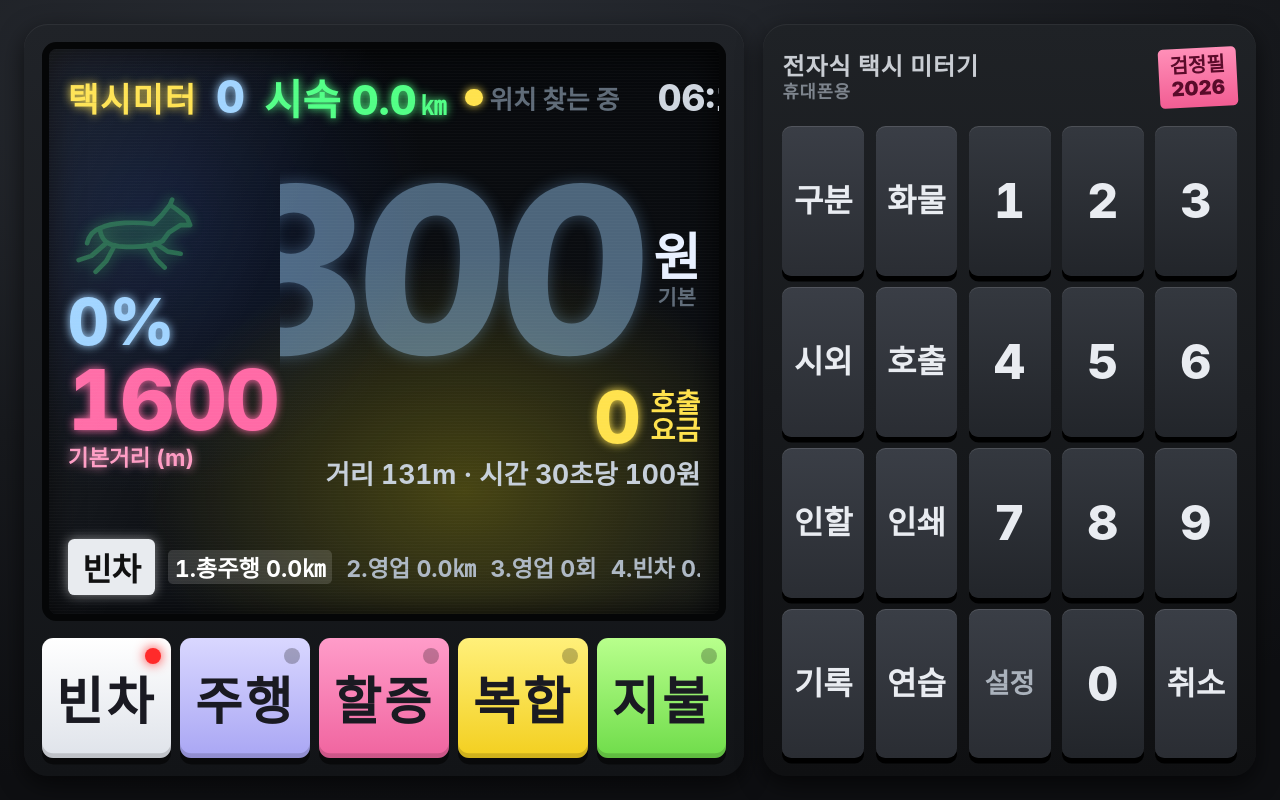
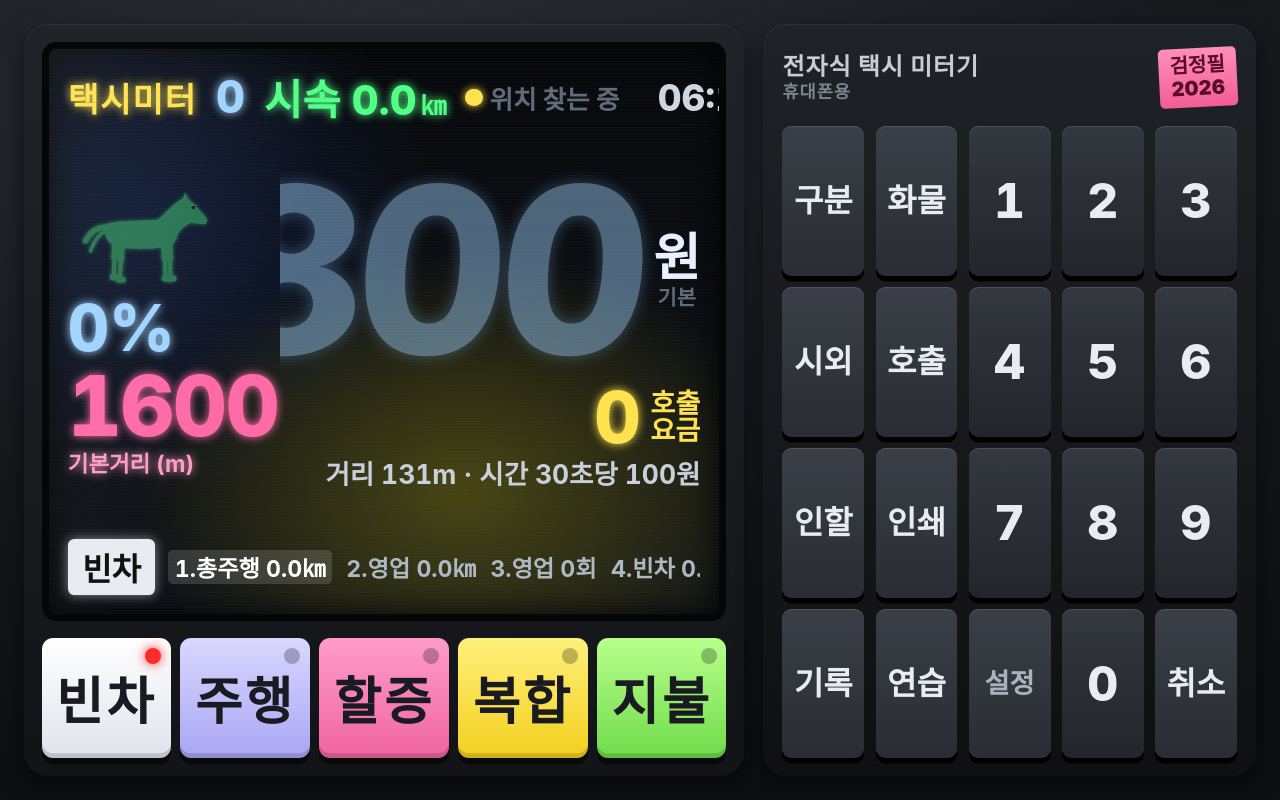
Before and after one commit to lkj56497/taxi, a plain HTML site: page index.html in a window 1280 px wide. Drawn offline with Linux system fonts and the light colour scheme.

Commit message:
안드로이드 설치 파일 갱신 (2)

```diff
--- a/index.html
+++ b/index.html
@@ -53,11 +53,8 @@ button{font:inherit;color:inherit;border:0;background:none;cursor:pointer;touch-
 .gps.wait i{background:var(--lcd-yellow);color:var(--lcd-yellow)}
 .clock{color:#cfd6df;font-size:calc(var(--u)*4.6);font-variant-numeric:tabular-nums}
 .side{display:flex;flex-direction:column;justify-content:center;gap:calc(var(--u)*.6);min-width:0}
-.horse{width:calc(var(--u)*17);height:calc(var(--u)*11);color:var(--lcd-green);filter:drop-shadow(0 0 calc(var(--u)*.8) currentColor);opacity:.35}
+.horse{width:calc(var(--u)*20);height:calc(var(--u)*12.5);opacity:.4;transition:opacity .3s}
 .horse.on{opacity:1}
-.horse .f2{display:none}
-.horse.run .f1{animation:fa .5s steps(1) infinite}.horse.run .f2{display:inline;animation:fb .5s steps(1) infinite}
-@keyframes fa{0%{opacity:1}50%{opacity:0}}@keyframes fb{0%{opacity:0}50%{opacity:1}}
 .rate{color:var(--lcd-blue);font-size:calc(var(--u)*8);font-weight:800;line-height:1;font-variant-numeric:tabular-nums}
 .remain{color:var(--lcd-pink);font-size:calc(var(--u)*10.5);font-weight:800;line-height:1;font-variant-numeric:tabular-nums;letter-spacing:-.02em}
 .remain small{display:block;font-size:calc(var(--u)*2.8);color:#ff9cc4;letter-spacing:0;margin-top:calc(var(--u)*.6);font-weight:700}
@@ -185,12 +182,7 @@ table.hist td.r,table.hist th.r{text-align:right}
           <span class="serial" id="serial"></span><span class="clock" id="clock">00:00</span>
         </div>
         <div class="side">
-          <svg class="horse" id="horse" viewBox="0 0 64 40" fill="none" stroke="currentColor" stroke-width="2.2" stroke-linecap="round" stroke-linejoin="round" aria-hidden="true">
-            <path d="M15 14C21 11 32 11 40 12L44 8 48 3 51 5 56 9 57.5 12.5 53 12.5 47.5 16 44.5 20C40 23 31 23 24 22.5 19 22 15.5 20 15 14Z" fill="currentColor" fill-opacity=".18"/>
-            <path d="M48 3l1-2.5M15 14c-3 1-5 3-6 7"/>
-            <g class="f1"><path d="M41 21l6 4 6 1M37.5 22l4 6.5 4 4M18 21l-7 6-6 2M22 22l-4 7.5-5 5"/></g>
-            <g class="f2"><path d="M41 21l-2 8 3 6M37.5 22l-3 7.5 1.5 6.5M18 21l4 8-2 7M22 22l4 7 2 6"/></g>
-          </svg>
+          <canvas class="horse" id="horse" aria-hidden="true"></canvas>
           <div class="rate glow" id="rate">0%</div>
           <div class="remain glow" id="remain">0<small id="remainLbl">다음 요금까지 (m)</small></div>
         </div>
@@ -410,18 +402,18 @@ function render(){
   const s=String(big);fare.textContent=s;fare.className="fare"+(S.mode==="vac"?" dim":"")+(s.length>=7?" len7":s.length===6?" len6":s.length===5?" len5":"");
   $("fareLbl").textContent=lbl;
   $("call").textContent=S.call;document.querySelector(".callRow").hidden=S.mode==="paid";$("chips").hidden=S.mode==="paid";
-  const h=$("horse");h.classList.toggle("on",S.mode==="hire");h.classList.toggle("run",S.mode==="hire"&&v>=1);
+  $("horse").classList.toggle("on",S.mode==="hire");
   if(T&&S.mode!=="vac"){const rem=Math.max(0,Math.ceil(T.nextAt-T.cnt));$("remain").firstChild.nodeValue=rem;$("remainLbl").textContent=T.cnt<T.cfg.baseDist?"기본거리 남음 (m)":"다음 요금까지 (m)"}
   else{$("remain").firstChild.nodeValue=S.set.baseDist;$("remainLbl").textContent="기본거리 (m)"}
   let sub="";
-  if(S.mode==="paid")sub=`미터 ${won(tt.fare)}`+(tt.call?` + 호출 ${won(tt.call)}`:"")+(tt.extra?` + 추가 ${won(tt.extra)}`:"")+(tt.disc?` − 할인 ${won(tt.disc)}`:"")+(T?` · ${km(T.dist)} · ${dur(T.secs)}`:"");
-  else if(S.mode==="hire"&&T)sub=`${km(T.dist)} · ${dur(T.secs)}`+(tt.extra?` · 추가 ${won(tt.extra)}`:"")+(tt.disc?` · 할인 −${won(tt.disc)}`:"");
+  if(S.mode==="paid")sub=`미터 ${won(tt.fare)}`+(tt.call?` + 호출 ${won(tt.call)}`:"")+(tt.extra?` + 추가 ${won(tt.extra)}`:"")+(tt.disc?` − 인할 ${won(tt.disc)}`:"")+(T?` · ${km(T.dist)} · ${dur(T.secs)}`:"");
+  else if(S.mode==="hire"&&T)sub=`${km(T.dist)} · ${dur(T.secs)}`+(tt.extra?` · 추가 ${won(tt.extra)}`:"")+(tt.disc?` · 인할 −${won(tt.disc)}`:"");
   else sub=`거리 ${S.set.unitDist}m · 시간 ${S.set.unitSec}초당 ${unitAmt(S.set,r)}원`;
   $("sub").textContent=sub;
   let c="";
   if(S.night)c+=`<span class="chip n">심야 할증</span>`;
   if(S.out)c+=`<span class="chip o">시외 할증</span>`;
-  if(S.disc)c+=`<span class="chip d">할인 ${S.set.discRate}%</span>`;
+  if(S.disc)c+=`<span class="chip d">인할 ${S.set.discRate}%</span>`;
   if(S.extras.length)c+=`<span class="chip x">추가 ${S.extras.length}건</span>`;
   if(S.practice)c+=`<span class="chip p">연습</span>`;
   $("chips").innerHTML=c;
@@ -481,14 +473,14 @@ const ACT={
   cargo(){if(S.mode==="paid")return toast("주행으로 돌아가서 추가해 주세요");const n=input?+input:+S.set.cargoFee;if(!n)return toast("금액을 입력해 주세요");S.extras.push(n);input="";toast(`추가 요금 ${won(n)}`)},
   out(){S.out=!S.out;toast(S.out?`시외 할증 ${S.set.out}%`:"시외 할증 해제")},
   callk(){if(S.mode==="paid")return toast("주행으로 돌아가서 바꿔 주세요");if(input){S.call=+input;input=""}else S.call=S.call?0:+S.set.callFee;toast(S.call?`호출 요금 ${won(S.call)}`:"호출 요금 해제")},
-  disc(){if(S.mode==="paid")return toast("주행으로 돌아가서 바꿔 주세요");if(input){const n=Math.min(100,+input);S.set.discRate=n;S.disc=n>0;input=""}else S.disc=!S.disc;toast(S.disc?`할인 ${S.set.discRate}%`:"할인 해제")},
+  disc(){if(S.mode==="paid")return toast("주행으로 돌아가서 바꿔 주세요");if(input){const n=Math.min(100,+input);S.set.discRate=n;S.disc=n>0;input=""}else S.disc=!S.disc;toast(S.disc?`인할 ${S.set.discRate}%`:"인할 해제")},
   print(){const rec=S.mode==="paid"&&S.trip?S.hist.find(h=>h.id===S.trip.histId):S.mode==="hire"?null:S.hist[0];
     if(S.mode==="hire"){showReceipt(liveRec());return}if(!rec)return toast("출력할 영수증이 없어요");showReceipt(rec)},
   hist(){showHist()},
   prac(){S.practice=!S.practice;if(!S.practice){$("pSpd").value=0;curSpeed=0}lastFix=null;S.lastT=Date.now();toast(S.practice?"연습 주행: 막대로 속도를 정해요":"연습 주행 끝")},
   set(){showSet()},
   cancel(){if(input){input="";return}if(S.mode==="paid")return toast("주행으로 돌아가서 취소해 주세요");
-    if(S.extras.length){const n=S.extras.pop();toast(`추가 요금 ${won(n)} 취소`)}else if(S.call){S.call=0;toast("호출 요금 취소")}else if(S.disc){S.disc=false;toast("할인 취소")}else toast("취소할 것이 없어요")}
+    if(S.extras.length){const n=S.extras.pop();toast(`추가 요금 ${won(n)} 취소`)}else if(S.call){S.call=0;toast("호출 요금 취소")}else if(S.disc){S.disc=false;toast("인할 취소")}else toast("취소할 것이 없어요")}
 };
 function liveRec(){const T=S.trip,tt=totals();return{id:0,start:T.start,end:Date.now(),dist:T.dist,secs:T.secs,fare:tt.fare,call:tt.call,extra:tt.extra,extras:S.extras.slice(),disc:tt.disc,total:tt.total,rate:T.maxRate,pay:"",live:true}}
 
@@ -531,7 +523,7 @@ function showReceipt(r){
   const rows2=[["미터 요금",won(r.fare)]];
   if(r.call)rows2.push(["호출 요금",won(r.call)]);
   (r.extras||[]).forEach((x,i)=>rows2.push([`추가 요금 ${i+1}`,won(x)]));
-  if(r.disc)rows2.push(["할인","−"+won(r.disc)]);
+  if(r.disc)rows2.push(["인할","−"+won(r.disc)]);
   h+=rows.map(x=>ln(x[0],x[1])).join("")+`<hr>`+rows2.map(x=>ln(x[0],x[1])).join("")+`<hr>`+ln("합계",won(r.total),"tot");
   if(r.pay)h+=ln("결제",r.pay);
   h+=`<hr><div class="c">번호 ${esc(S.serial)} · 이용해 주셔서 감사합니다</div>`;
@@ -570,10 +562,10 @@ const FIELDS=[
   ["sec","할증"],
   ["c","nightAuto","심야 할증 시간에 자동으로 켜기"],["n","manualNight","할증 버튼 할증률 (시간 밖)","%"],
   ["night"],
-  ["n","out","시외 할증률","%"],["n","discRate","인할 버튼 할인율","%"],
+  ["n","out","시외 할증률","%"],["n","discRate","인할 비율","%"],
   ["sec","추가 요금"],
   ["n","callFee","호출 버튼 기본 금액","원"],["n","cargoFee","화물 버튼 기본 금액","원"],
-  ["help","숫자를 먼저 누르고 호출·화물·인할 버튼을 누르면 그 금액(할인은 %)으로 들어가요. 통행료도 숫자 입력 후 화물 버튼으로 더하면 돼요."],
+  ["help","숫자를 먼저 누르고 호출·화물·인할 버튼을 누르면 그 금액(인할은 %)으로 들어가요. 통행료도 숫자 입력 후 화물 버튼으로 더하면 돼요."],
   ["sec","영수증에 들어갈 정보"],
   ["t","shop","상호(회사 이름)"],["t","carNo","차량번호"],["t","bizNo","사업자번호"],["t","driver","운전자 이름"],["t","phone","연락처"],
   ["sec","소리"],
@@ -614,6 +606,57 @@ addEventListener("pagehide",()=>save(true));
 
 if(location.protocol.startsWith("http")&&"serviceWorker" in navigator)addEventListener("load",()=>navigator.serviceWorker.register("sw.js").catch(()=>{}));
 
+
+/* ───────── 달리는 말 (속도에 맞춰 걸음·빠르기 변화) ───────── */
+(function(){
+  const cv=$("horse"),g=cv.getContext("2d");let ph=0,last=performance.now(),amp=0,W=0,H=0;
+  const BODY=new Path2D("M16 13C22 11.5 31 12 36 11.5 39 9 42 5 46 3L46.8 .6 48.3 3.4C51 5.5 53.5 8.5 55.5 11 56 12.3 55.3 13.4 54 13.3 52 13.1 50.5 12.6 49 12.8 47 13.5 45.5 15 44 17 43.5 19 42.8 20.6 41.5 21.5 37 23.3 28 23.5 22 22.8 18.5 22.3 15.5 20.5 15 17.5 14.8 15.5 15.2 14 16 13Z");
+  const EAR=new Path2D("M45 4.2C45.5 6 47 6.5 47.6 5.6");
+  function size(){const r=cv.getBoundingClientRect(),d=devicePixelRatio||1;if(!r.width)return;W=r.width;H=r.height;cv.width=Math.round(W*d);cv.height=Math.round(H*d)}
+  addEventListener("resize",()=>setTimeout(size,250));
+  // 다리: 엉덩이/어깨 위치, 위상 차이(전력질주 순서), 앞다리 여부
+  const LEGS=[[19,19.5,0,0],[21.5,20.5,.1,0],[38.5,20,.5,1],[40.5,20,.6,1]];
+  function leg(x,y,p,front,a){
+    const s=Math.sin(p*2*Math.PI),c=Math.cos(p*2*Math.PI);
+    const t=((front?88:93)+(front?34:28)*a*s)*Math.PI/180;      // 윗다리 각도 (90 = 수직)
+    const bend=(front?1:-1)*Math.max(0,front?-c:c)*40*a;         // 앞무릎은 뒤로, 뒷다리 아랫마디는 앞으로 접힘
+    const kx=x+Math.cos(t)*7,ky=y+Math.sin(t)*7;
+    const t2=t+bend*Math.PI/180,hx=kx+Math.cos(t2)*7.5,hy=ky+Math.sin(t2)*7.5;
+    g.lineWidth=2.5;g.beginPath();g.moveTo(x,y-1);g.lineTo(kx,ky);g.stroke();
+    g.lineWidth=1.7;g.beginPath();g.moveTo(kx,ky);g.lineTo(hx,hy);g.stroke();
+    g.lineWidth=2.4;g.beginPath();g.moveTo(hx-.3,hy+.5);g.lineTo(hx+1.2,hy+.5);g.stroke();
+  }
+  function frame(now){
+    if(!W)size();
+    const dt=Math.min(.1,(now-last)/1000);last=now;
+    const hired=S.mode==="hire";
+    const v=hired?(S.practice?+$("pSpd").value:curSpeed):0;
+    // 속도 → 걸음 횟수(초당): 서 있으면 0, 걷기 1회 안팎, 빨라질수록 최대 4회
+    const hz=v<1?0:Math.min(4,.7+v/22);
+    const target=v<1?0:Math.min(1,.35+v/40);                 // 보폭: 천천히면 짧게, 빠르면 크게
+    amp+=(target-amp)*Math.min(1,dt*4);
+    ph=(ph+hz*dt)%1;
+    if(W){
+      const d=devicePixelRatio||1,sc=Math.min(W/64,H/40);
+      g.setTransform(d*sc,0,0,d*sc,d*(W-64*sc)/2,d*(H-40*sc)/2);
+      g.clearRect(-10,-10,90,60);
+      const col="#52ff86";g.strokeStyle=col;g.fillStyle="#52ff86";g.lineCap="round";g.lineJoin="round";
+      g.shadowColor=col;g.shadowBlur=4*d;
+      const bob=-Math.abs(Math.sin(ph*2*Math.PI))*1.6*amp;      // 뛸 때 몸이 오르내림
+      const nod=Math.sin(ph*2*Math.PI+1)*2.2*amp;               // 고개 끄덕임
+      g.save();g.translate(0,bob);
+      LEGS.forEach(L=>leg(L[0],L[1],ph+L[2],L[3],amp));
+      g.save();g.translate(44,17);g.rotate(nod*Math.PI/180);g.translate(-44,-17);
+      g.fill(BODY);g.beginPath();g.arc(50.2,6.6,.7,0,7);g.fillStyle="#0a1a10";g.fill();g.fillStyle=col;g.strokeStyle=col;
+      g.restore();
+      const sw=Math.sin(ph*2*Math.PI*2)*3*amp;                   // 꼬리 흔들림
+      g.lineWidth=2.2;g.beginPath();g.moveTo(15.8,14.5);g.quadraticCurveTo(10,14+sw*.5,7,20+sw);g.stroke();g.lineWidth=1.4;g.beginPath();g.moveTo(15.5,15.5);g.quadraticCurveTo(11,18,9,24+sw*.7);g.stroke();
+      g.restore();
+    }
+    requestAnimationFrame(frame);
+  }
+  requestAnimationFrame(frame);
+})();
 S.lastT=Date.now();lastFixT=0;
 startGps();render();setInterval(tick,500);wake();
 })();
```
Also changed, not shown: 1 other file.
